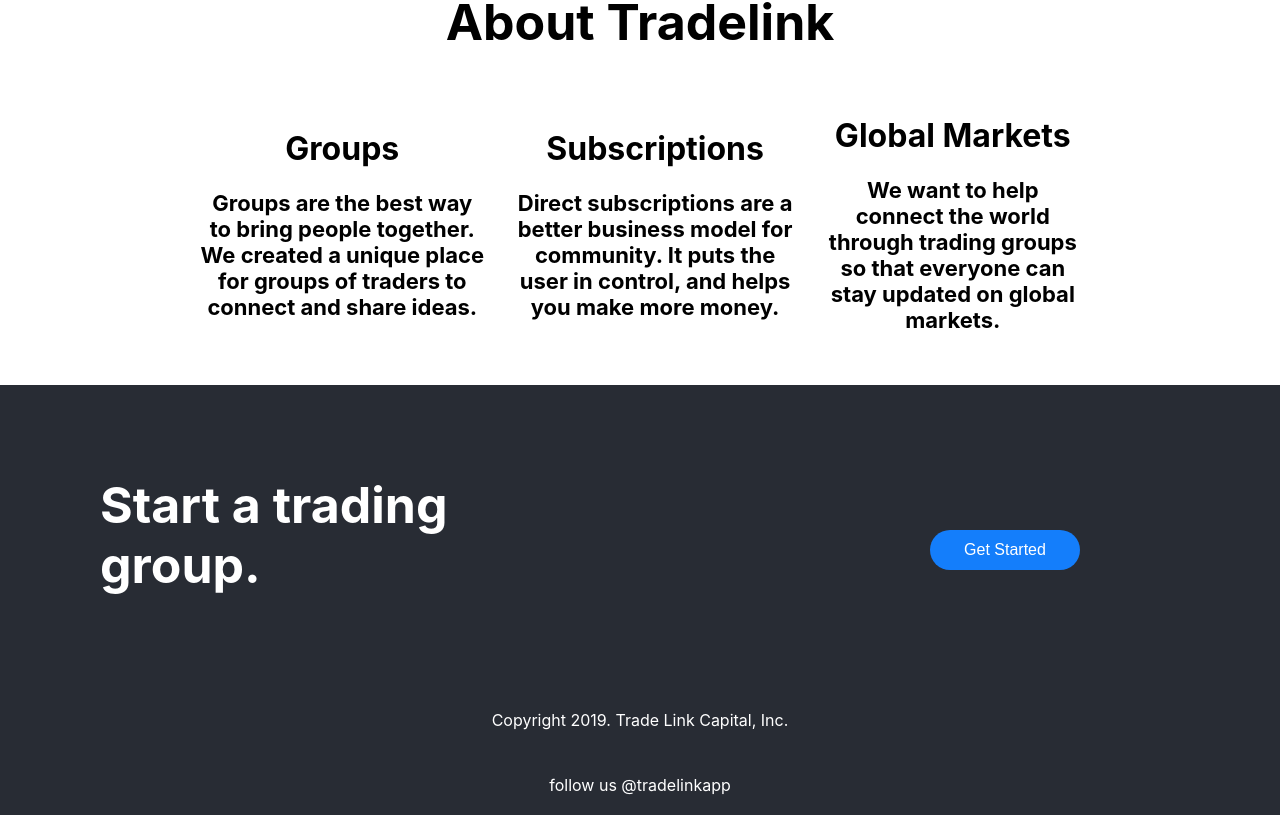
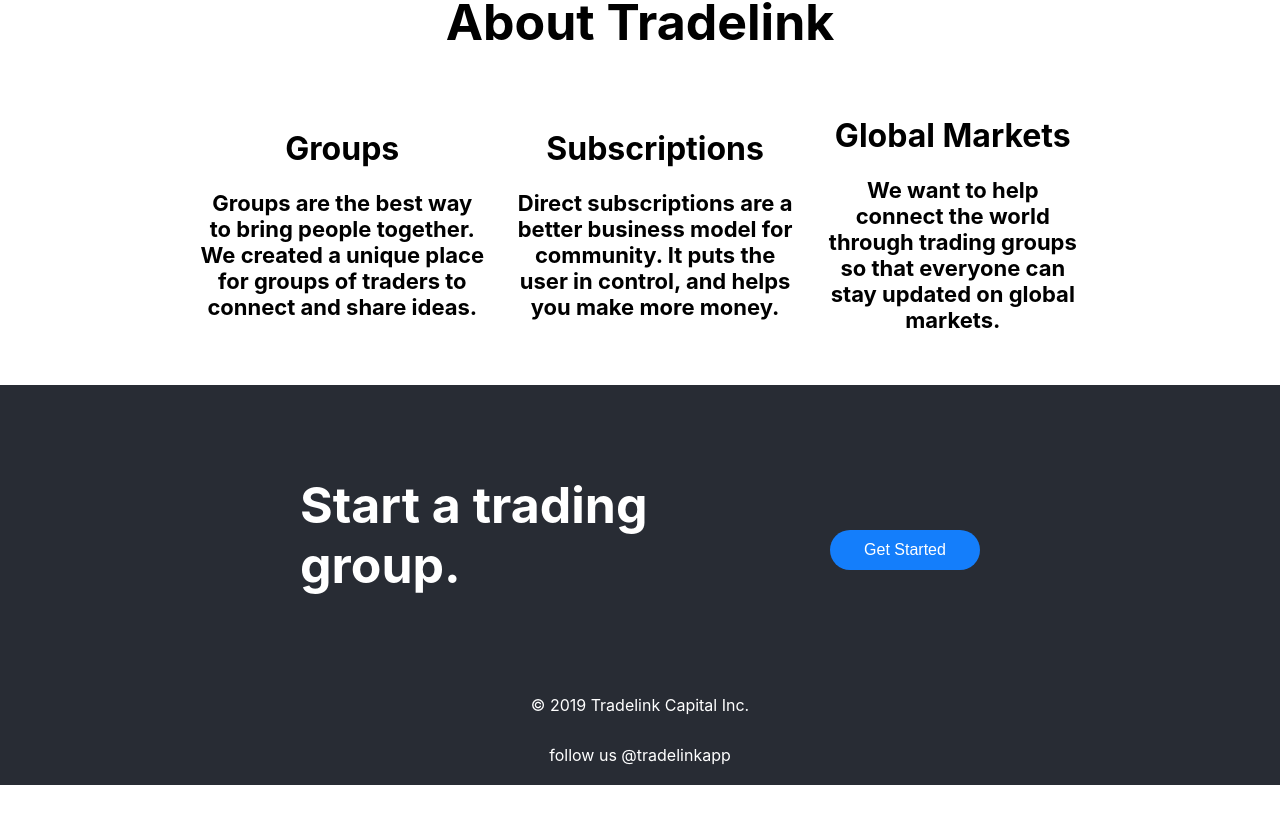
Before and after one commit to therobertc/tradelink-web, a React (Create React App) app: page / in a window 1280 px wide. Shown: the part 1435-2250 px from the top of the page. After the commit the page ends 2220 px from the top, so only its background shows below. Built offline with nearby package versions, Linux system fonts and the light colour scheme.

Commit message:
style changes

```diff
--- a/src/components/Footer/Footer.module.css
+++ b/src/components/Footer/Footer.module.css
@@ -3,6 +3,6 @@
   color: #fff;
   text-align: center;
   height: 30px;
-  padding-top: 25px;
+  padding-top: 10px;
   padding-bottom: 10px;
 }
--- a/src/components/Footer/index.js
+++ b/src/components/Footer/index.js
@@ -1,10 +1,22 @@
 import React from "react";
 import classes from "./Footer.module.css";
+//import tradelinklogo from "assets/img/tradelinklogo.png";
+
+
+const updateLocation = path => window.location.pathname !== path && window.location.assign(path);
+const goHome = () => updateLocation("/");
 
 const Footer = () => (
   <footer className={classes.Footer}>
-    <div>Copyright 2019. Trade Link Capital, Inc.</div>
+
+
+    <div style={{}} >© 2019 Tradelink Capital Inc.</div>
+
     <div>follow us @tradelinkapp</div>
+
+
+
+
   </footer>
 );
 
--- a/src/components/Reminder/Reminder.module.css
+++ b/src/components/Reminder/Reminder.module.css
@@ -3,8 +3,8 @@
   display: flex;
   justify-content: space-between;
   align-items: center;
-  padding-left: 100px;
-  padding-right: 200px;
+  padding-left: 300px;
+  padding-right: 300px;
   min-height: 300px;
 }
 
```
